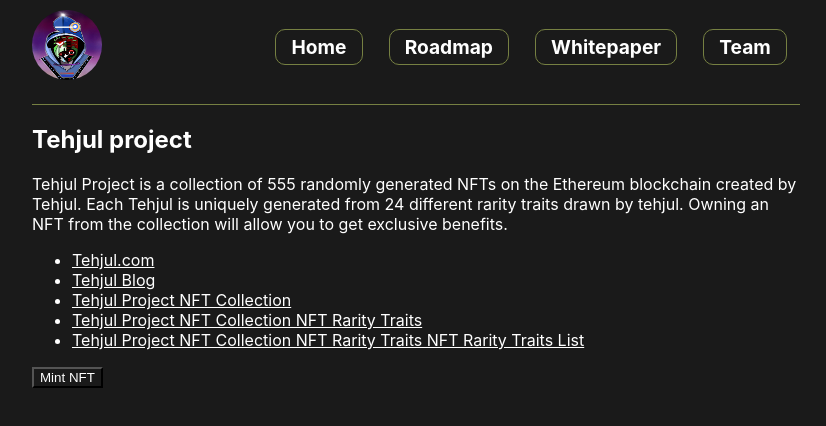
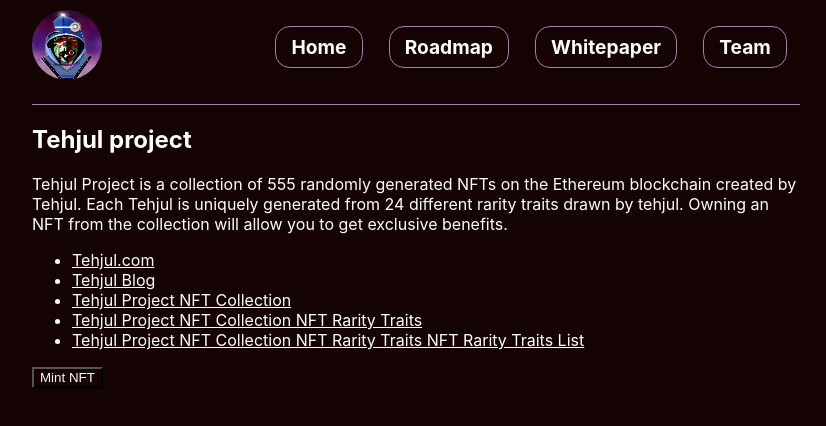
Before and after one commit to tehjul/web3-sample-website, a React (Create React App) app: page / in a window 1280 px wide. Shown: the top 426 px of the page, without its empty margins (224-1050 px from the left). Built offline with nearby package versions, Linux system fonts and the light colour scheme.

Commit message:
Updated colors to match with logo

```diff
--- a/src/styles/App.css
+++ b/src/styles/App.css
@@ -1,4 +1,4 @@
 * {
-  background-color: #1a1a1a;
+  background-color: #150203ff;
   color: white;
 }
--- a/src/styles/Body.css
+++ b/src/styles/Body.css
@@ -1,12 +1,7 @@
-.body {
-  display: block;
-  background-color: #1a1a1a;
-}
-
 .delimiter {
   display: block;
   width: 100%;
   height: 1px;
-  background-color: rgb(118, 128, 66);
+  background-color: #AA7CAFff;
   margin: 20px 0;
 }
--- a/src/styles/Header.css
+++ b/src/styles/Header.css
@@ -1,3 +1,15 @@
+/*
+--black: #000000ff;
+--blue-yonder: #4E70B6ff;
+--tyrian-purple: #5F0A33ff;
+--hunter-green: #2D5631ff;
+--xiketic: #150203ff;
+--purple-navy: #515D8Aff;
+--dark-purple: #320834ff;
+--dark-purple-2: #2D1239ff;
+--bronze: #CB8449ff;
+--african-violet: #AA7CAFff; */
+
 .header {
   margin-top: 10px;
   display: flex;
@@ -25,14 +37,14 @@
   font-size: 1.2em;
   font-weight: bold;
   margin: auto;
-  padding: 5px 15px;
-  border: 1px rgb(118, 128, 66) solid;
-  border-radius: 10px;
+  padding: 8px 15px;
+  border: 1px #AA7CAFff solid;
+  border-radius: 15px;
   transition: transform 0.5s;
 }
 
 .header_nav a:hover {
-  background-color: rgb(118, 128, 66);
+  background-color: #AA7CAFff;
   color: #1a1a1a;
   transform: scale(1.3);
 }
```
